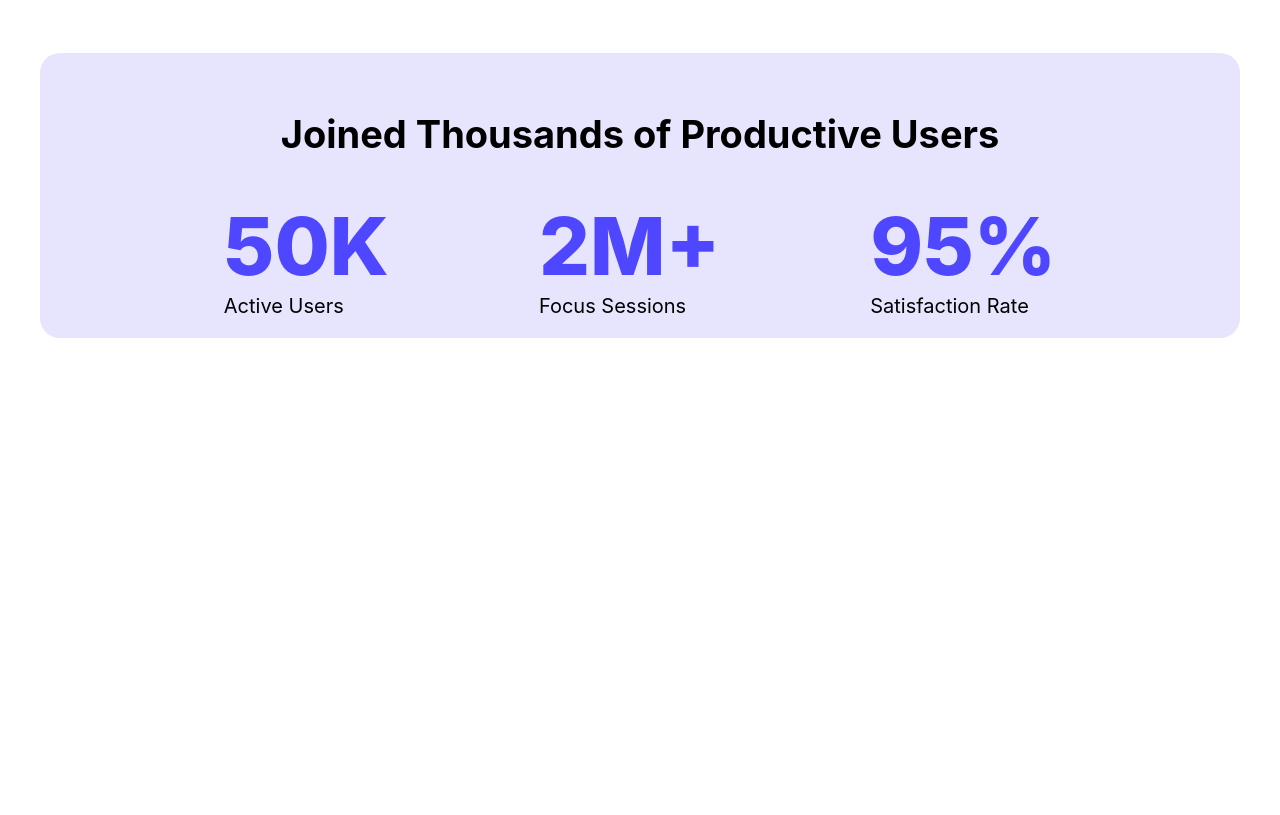
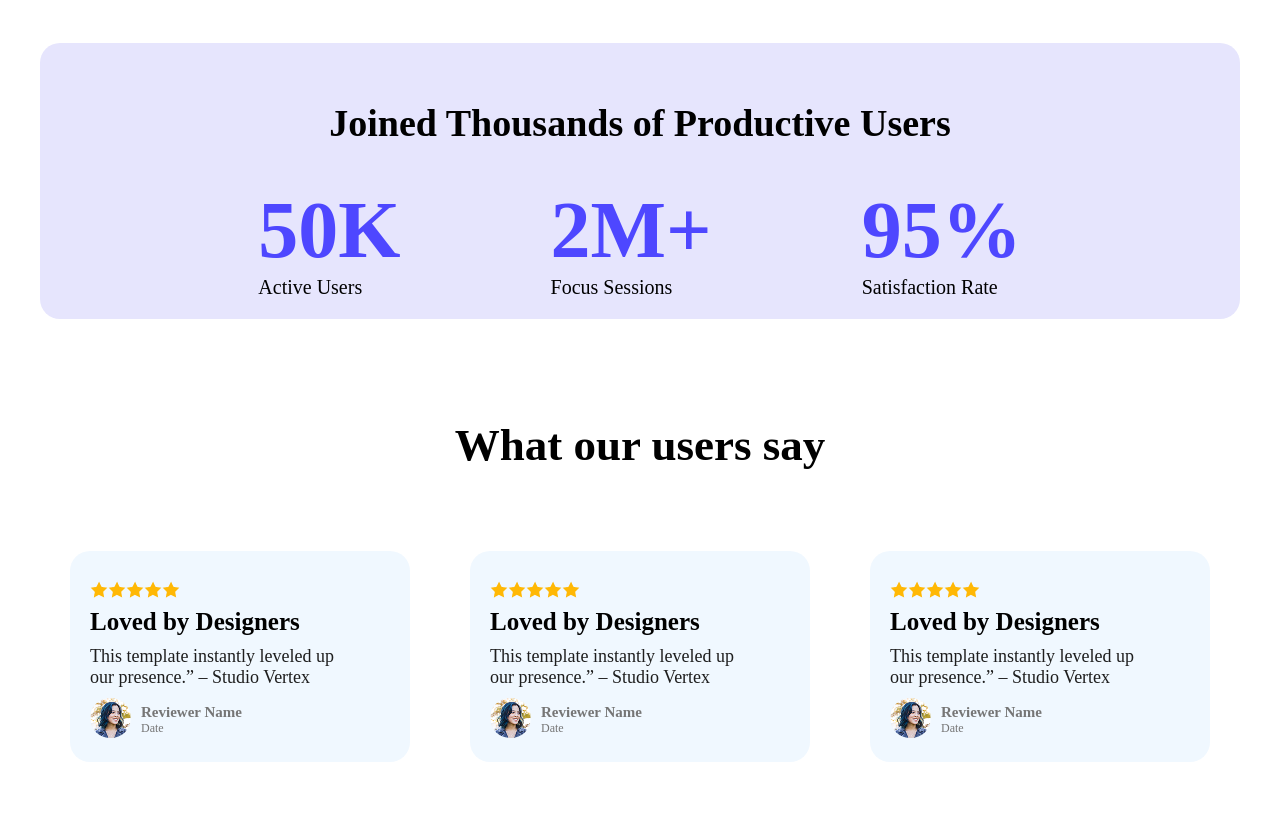
Before and after one commit to SOrtINgmASteR/Programming-Hero-Assignment-1, a plain HTML site: page index.html in a window 1280 px wide. Shown: the part 1227-2042 px from the top of the page. Before the commit the page ends 1615 px from the top, so only its background shows below. Drawn offline with Linux system fonts and the light colour scheme.

Commit message:
completed user review section

```diff
--- a/index.html
+++ b/index.html
@@ -46,6 +46,75 @@
                 </div>
             </div>
         </section>
+
+        <section class="users-review">
+            <h3 class="user-review-title">What our users say</h3>
+            <div class="review-container">
+                <div class="reviews">
+                    <div class="star-container">
+                        <img src="B12A01-landing-launchpad-main/Assets/icon-star.png" alt="">
+                        <img src="B12A01-landing-launchpad-main/Assets/icon-star.png" alt="">
+                        <img src="B12A01-landing-launchpad-main/Assets/icon-star.png" alt="">
+                        <img src="B12A01-landing-launchpad-main/Assets/icon-star.png" alt="">
+                        <img src="B12A01-landing-launchpad-main/Assets/icon-star.png" alt="">
+                    </div>
+                    <h1 class="review-title">Loved by Designers</h1>
+                    <p class="review-description">This template instantly leveled up our presence.” – Studio Vertex</p>
+                    <div class="reviewer">
+                        <div class="reviewer-avatar">
+                            <img src="B12A01-landing-launchpad-main/Assets/avatar.png" alt="">
+                        </div>
+                        <div class="reviewer-information">
+                            <h4 class="reviewer-name">Reviewer Name</h4>
+                            <h5 class="review-date">Date</h5>
+                        </div>
+                    </div>
+                </div>
+
+                <div class="reviews">
+                    <div class="star-container">
+                        <img src="B12A01-landing-launchpad-main/Assets/icon-star.png" alt="">
+                        <img src="B12A01-landing-launchpad-main/Assets/icon-star.png" alt="">
+                        <img src="B12A01-landing-launchpad-main/Assets/icon-star.png" alt="">
+                        <img src="B12A01-landing-launchpad-main/Assets/icon-star.png" alt="">
+                        <img src="B12A01-landing-launchpad-main/Assets/icon-star.png" alt="">
+                    </div>
+                    <h1 class="review-title">Loved by Designers</h1>
+                    <p class="review-description">This template instantly leveled up our presence.” – Studio Vertex</p>
+                    <div class="reviewer">
+                        <div class="reviewer-avatar">
+                            <img src="B12A01-landing-launchpad-main/Assets/avatar.png" alt="">
+                        </div>
+                        <div class="reviewer-information">
+                            <h4 class="reviewer-name">Reviewer Name</h4>
+                            <h5 class="review-date">Date</h5>
+                        </div>
+                    </div>
+                </div>
+
+                <div class="reviews">
+                    <div class="star-container">
+                        <img src="B12A01-landing-launchpad-main/Assets/icon-star.png" alt="">
+                        <img src="B12A01-landing-launchpad-main/Assets/icon-star.png" alt="">
+                        <img src="B12A01-landing-launchpad-main/Assets/icon-star.png" alt="">
+                        <img src="B12A01-landing-launchpad-main/Assets/icon-star.png" alt="">
+                        <img src="B12A01-landing-launchpad-main/Assets/icon-star.png" alt="">
+                    </div>
+                    <h1 class="review-title">Loved by Designers</h1>
+                    <p class="review-description">This template instantly leveled up our presence.” – Studio Vertex</p>
+                    <div class="reviewer">
+                        <div class="reviewer-avatar">
+                            <img src="B12A01-landing-launchpad-main/Assets/avatar.png" alt="">
+                        </div>
+                        <div class="reviewer-information">
+                            <h4 class="reviewer-name">Reviewer Name</h4>
+                            <h5 class="review-date">Date</h5>
+                        </div>
+                    </div>
+                </div>
+            </div>
+
+        </section>
     </main>
 </body>
 </html>
--- a/styles.css
+++ b/styles.css
@@ -12,10 +12,6 @@
   font-optical-sizing: auto;
   font-weight: 400;
   font-style: normal;
-}
-
-body {
-    font-family: "Inter", sans-serif;
 }
 
 .text-primary {
@@ -138,3 +134,88 @@ nav {
     font-size: 20px;
     color: #000000;
 }
+
+/* Main styles - User Review Section */
+.users-review {
+    max-width: 1200px;
+    display: flex;
+    flex-wrap: wrap;
+    align-items: center;
+    justify-content: space-between;
+    gap: 20px;
+    margin: 50px auto;
+    padding: 20px 0px;
+    border-radius: 20px;
+}
+
+.user-review-title {
+    font-size: 45px;
+    font-weight: 800;
+    margin: 10px auto;
+    padding: 20px;
+}
+
+.review-container {
+    display: flex;
+    justify-content: space-between;
+}
+
+.reviews {
+    background-color: aliceblue;
+    border-radius: 20px;
+    margin: 30px;
+    padding: 20px 50px 20px 20px;
+}
+
+.star-container {
+    display: flex;
+    padding: 10px 0px;
+}
+
+.review-title {
+    font-weight: 700;
+    font-size: 25px;
+    color: #000000;
+    margin: 0px;
+    padding: 0px;
+}
+
+.review-description {
+    font-weight: 400;
+    font-size: 18px;
+    color: #1E1E1E;
+    margin: 0px;
+    padding: 10px 0px;
+}
+
+.reviewer {
+    display: flex;
+    align-items: center;
+    gap: 10px;
+}
+
+.reviewer-information{
+    margin: 0px;
+}
+
+.reviewer-avatar {
+    img {
+        border-radius: 50%;
+    }
+}
+
+.reviewer-name {
+    font-weight: 600;
+    font-size: 15px;
+    color: #757575;
+    margin: 0px;
+    padding: 0px;
+}
+
+.review-date {
+    font-weight: 400;
+    font-size: 12px;
+    color: #757575;
+    margin: 0px;
+    padding: 0px;
+}
```
